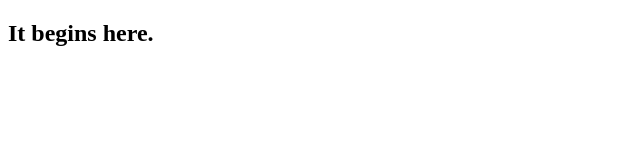
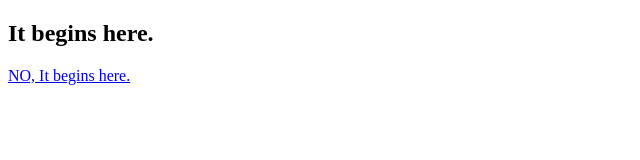
Before and after one commit to emelent/pb-and-jelly, a plain HTML site: page docs/index.html in a window 1280 px wide. Shown: the whole page, without its empty margins (0-640 px from the left). Drawn offline with Linux system fonts and the light colour scheme.

Commit message:
Origins of pb & j
Updated the true origins of pb and jelly

```diff
--- a/docs/index.html
+++ b/docs/index.html
@@ -6,5 +6,6 @@
 </head>
 <body>
   <h2>It begins here.</h2>
+  <a href="/whereITbegan/pb&j">NO, It begins here.</a>
 </body>
 </html>
```
